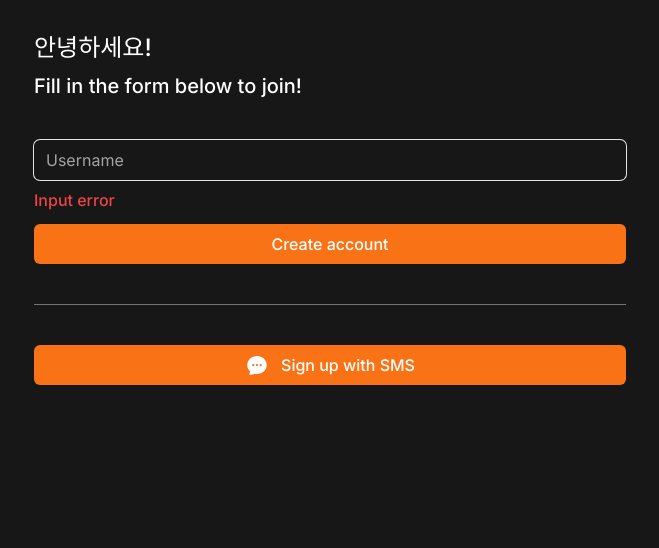
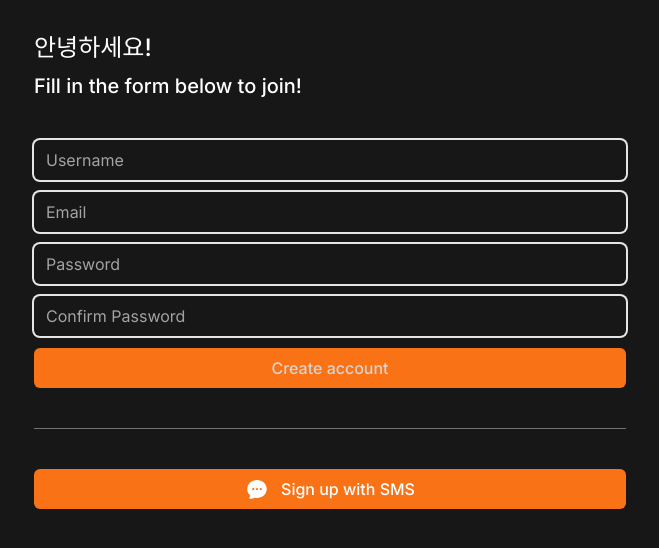
Before and after one commit to jsgjsg/carrot-market-reloaded, a Next.js app: page /create-account in a window 1280 px wide. Shown: the top 548 px of the page, without its empty margins (310-969 px from the left). Built offline with nearby package versions, Linux system fonts and the light colour scheme.

Commit message:
[study] #4.2 Form Components

```diff
--- a/app/create-account/page.tsx
+++ b/app/create-account/page.tsx
@@ -1,3 +1,5 @@
+import FormButton from "@/components/form-btn";
+import FormInput from "@/components/form-input";
 import { ChatBubbleOvalLeftEllipsisIcon } from "@heroicons/react/24/solid";
 import Link from "next/link";
 
@@ -9,13 +11,12 @@
             <h2 className="text-xl">Fill in the form below to join!</h2>
           </div>
           <form className="flex flex-col gap-3">
-            <div className="flex flex-col gap-2">
-              <input
-                className="bg-transparent rounded-md w-full h-10 focus:outline-none ring-1 focus:ring-2 ring-neutral-200 focus:ring-orange-500 border-none placeholder:text-neutral-400"
-                type="text" placeholder="Username" required />
-              <span className="text-red-500 font-medium">Input error</span>
-            </div>
-            <button className="primary-btn h-10">Create account</button>
+            <FormInput type="text" placeholder="Username" required errors={[]} />
+            <FormInput type="email" placeholder="Email" required errors={[]} />
+            <FormInput type="password" placeholder="Password" required errors={[]} />
+            <FormInput type="password" placeholder="Confirm Password" required errors={[]} />
+
+            <FormButton loading={false} text="Create account" />
           </form>
           <div className="w-full h-px bg-neutral-500" />
           <div>
--- /dev/null
+++ b/components/form-btn.tsx
@@ -0,0 +1,12 @@
+interface FormButtonProps {
+    loading: boolean,
+    text: string
+}
+
+export default function FormButton({ loading, text }: FormButtonProps) {
+    return (
+        <button disabled={loading} className="primary-btn h-10 disabled:bg-neutral-400 disabled: text-neutral-300 disabled:cursor-not-allowed">
+            {loading ? "로딩 중" : text}
+            </button>
+    )
+}
--- /dev/null
+++ b/components/form-input.tsx
@@ -0,0 +1,22 @@
+interface FormInputProps {
+    type: string;
+    placeholder: string;
+    required: boolean;
+    errors: string[];
+}
+
+export default function FormInput({type, placeholder, required, errors}: FormInputProps) {
+    return (
+        <div className="flex flex-col gap-2">
+            <input
+            className="bg-transparent rounded-md w-full h-10 focus:outline-none ring-2 focus:ring-4 transition ring-neutral-200 focus:ring-orange-500 border-none placeholder:text-neutral-400"
+            type={type}
+            placeholder={placeholder}
+            required={required}
+            />
+            {errors.map((error, index) => (
+                <span key={index} className="text-red-500 font-medium">{error}</span>
+            ))}
+        </div>
+    );
+}
```
